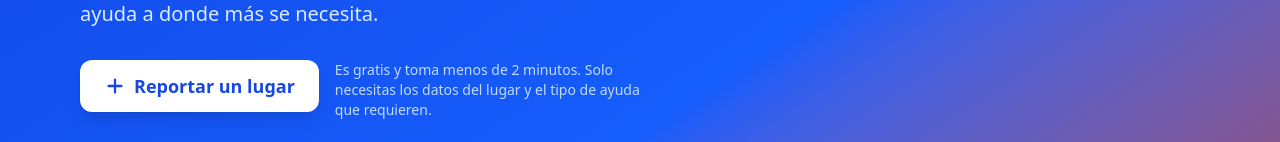
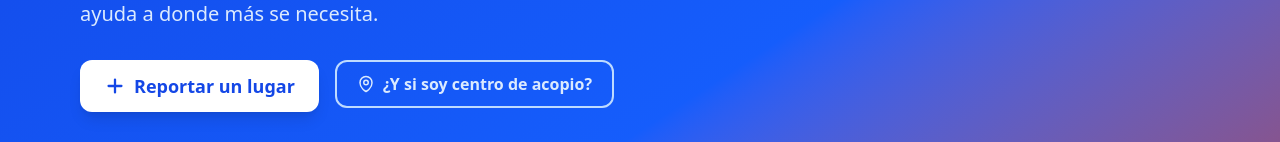
Before and after one commit to Th3Monarch/movidos-por-la-fe, a Next.js app: page / in a window 1280 px wide. Shown: the part 349-491 px from the top of the page. Built offline with nearby package versions, Linux system fonts and the light colour scheme; no server answers; the database is empty.

Commit message:
add 'soy centro de acopio' button in hero

```diff
--- a/src/components/HeroSection.tsx
+++ b/src/components/HeroSection.tsx
@@ -31,9 +31,16 @@ export default function HeroSection() {
             </svg>
             {t("hero.cta")}
           </a>
-          <p className="text-sm text-blue-200 max-w-xs">
-            {t("hero.cta_hint")}
-          </p>
+          <a
+            href="/acerca"
+            className="inline-flex items-center gap-2 bg-transparent border-2 border-blue-200 text-blue-100 font-semibold px-5 py-2.5 rounded-xl hover:bg-white/10 transition-all text-base"
+          >
+            <svg width="18" height="18" viewBox="0 0 24 24" fill="none" stroke="currentColor" strokeWidth="2" strokeLinecap="round" strokeLinejoin="round">
+              <path d="M12 22s-8-4.5-8-11.8A8 8 0 0 1 12 2a8 8 0 0 1 8 8.2c0 7.3-8 11.8-8 11.8z" />
+              <circle cx="12" cy="10" r="3" />
+            </svg>
+            ¿Y si soy centro de acopio?
+          </a>
         </div>
 
         <div className="mt-8">
```
